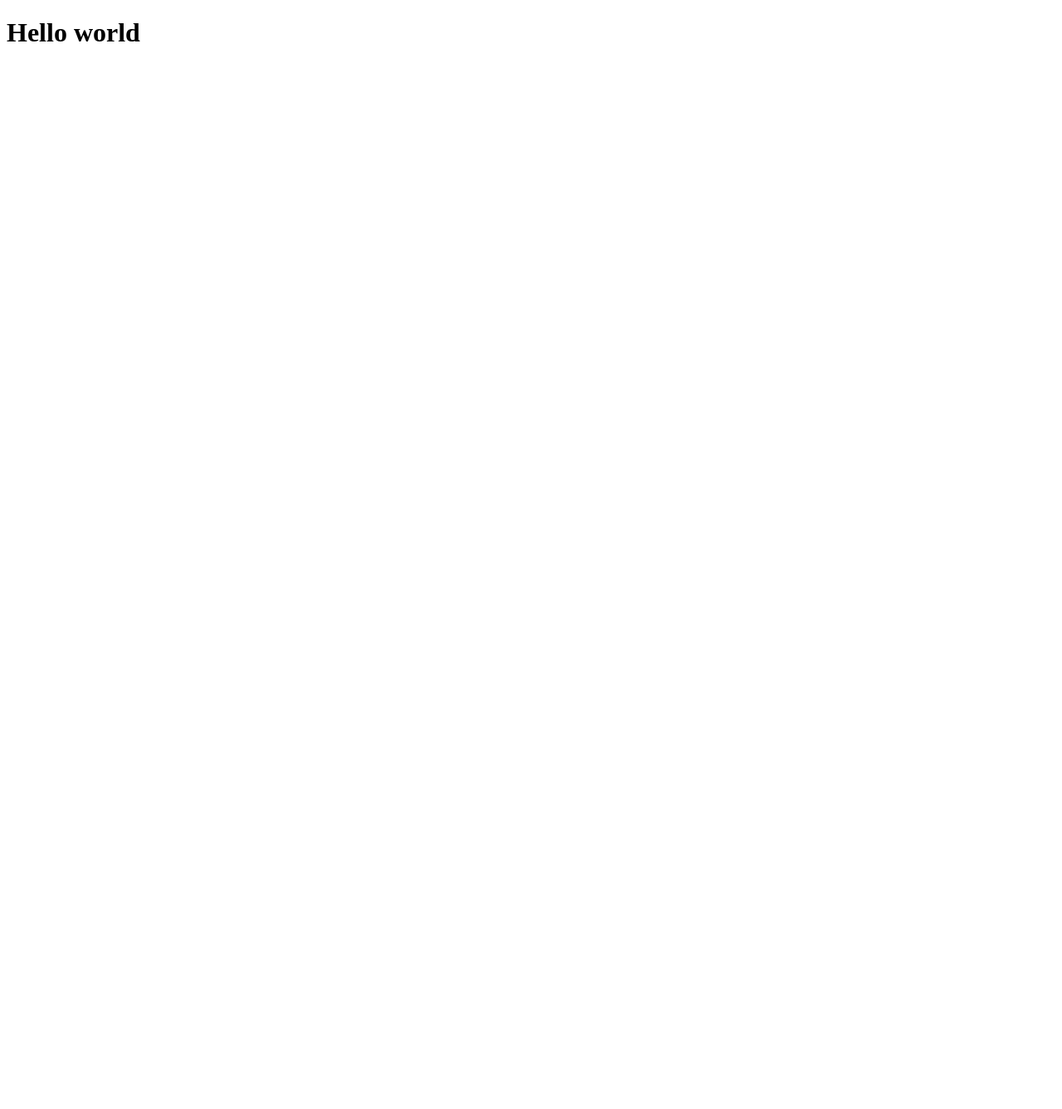
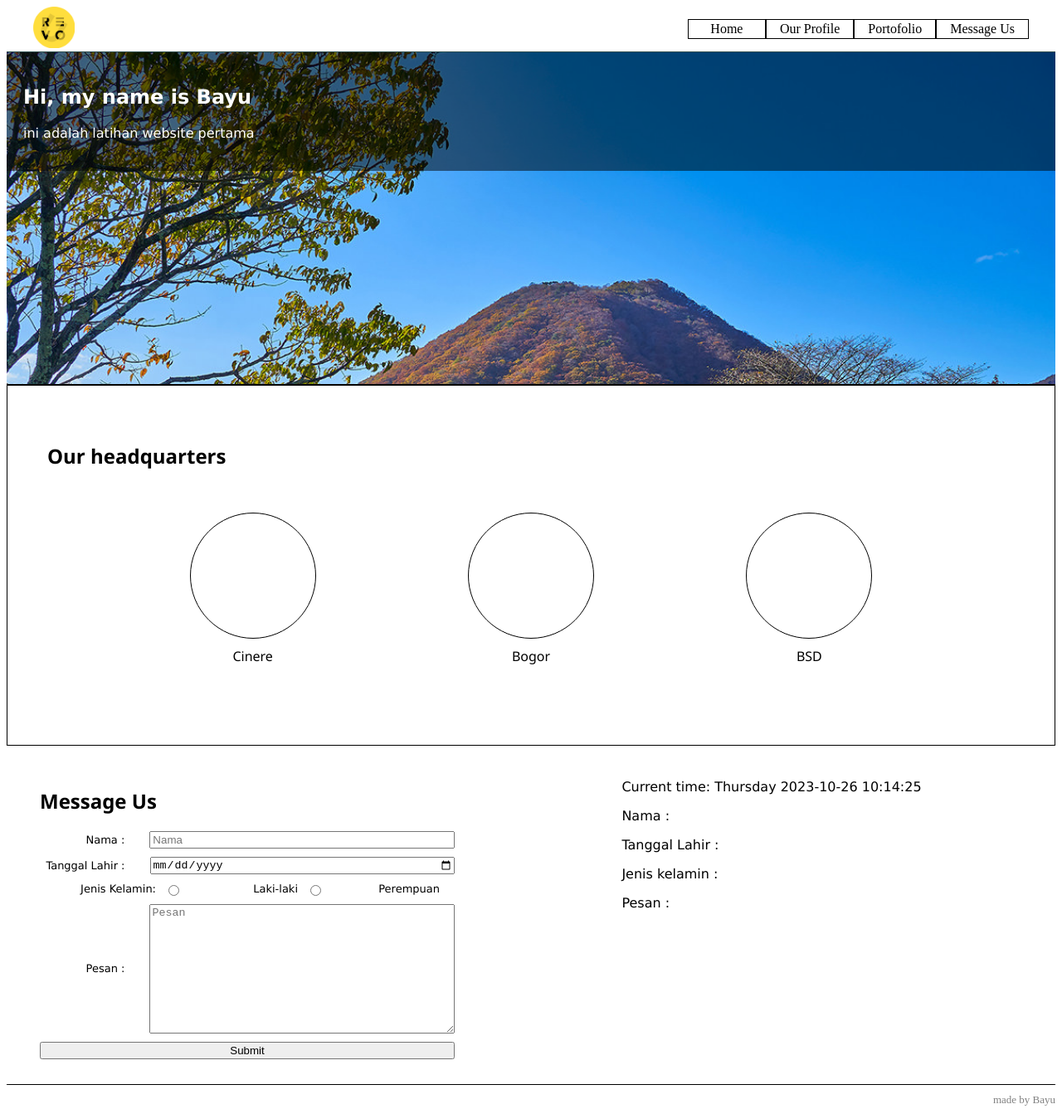
Before and after one commit to revou-fundamental-course/16-oct-23-Bayuaji0, a plain HTML site: page index.html in a window 1280 px wide. Shown: the whole page at 83% size. Before the commit the page ends 800 px from the top, so only its background shows below. Drawn offline with Linux system fonts and the light colour scheme.

Commit message:
final project revou

```diff
--- a/css/style.css
+++ b/css/style.css
@@ -0,0 +1,146 @@
+.header {
+    display: flex;
+    justify-content: space-between;
+    align-items: center;
+    padding: 0em 2em;
+    border-bottom: 1px solid darkslategray;
+}
+
+.nav-logo img {
+    max-height: 50px;
+}
+
+.nav {
+    display: flex;
+}
+
+.nav-item {
+    padding: 2px 1em;
+    border:  0.5px solid black;
+    min-width: 60px;
+    text-align: center;
+    cursor: pointer;
+    text-decoration: none;
+    color: black;
+}
+
+.nav-item:hover {
+    background: lightblue;
+    color: white;
+}
+
+ .greetings {
+    padding-top: 2em;
+    padding-left: 5em;
+    background-color: rgba(0, 0, 0, 0.5);
+    padding: 20px;
+    color: white;
+    font-family: Verdana, Geneva, Tahoma, sans-serif;
+ }
+
+ .banner {
+    border-bottom: 1px solid black;
+    background-image: url('../assets/haruna.jpg');
+    background-repeat: no-repeat;
+    background-size: cover;
+    height: 400px;
+    color: white;
+ }
+
+ .headquarters {
+    padding: 3em;
+    border: 1px solid black;
+    font-family: 'Segoe UI', Tahoma, Geneva, Verdana, sans-serif;
+ }
+
+ .circle {
+    height: 150px;
+    width: 150px;
+    border: 1px solid black;
+    border-radius: 50%;
+ }
+
+ .hq-items {
+    padding: 2em 5em;
+    display: flex;
+    justify-content: space-around;
+    text-align: center;
+ }
+
+ .footer-text {
+    color: gray;
+    font-size: small;
+    text-align: right;
+ }
+
+ .footer {
+   border-top: 1px solid black;
+ }
+
+ .form {
+   display: flex;
+   margin-top: 30px;
+   margin-bottom: 30px;
+}
+
+.form-left {
+   padding: 20px;
+}
+
+.form-right {
+   flex: 0.5;
+   padding: 20px;
+   box-sizing: border-box;
+}
+
+.rightform {
+   font-family: Verdana, Geneva, Tahoma, sans-serif;
+}
+
+p {
+   margin-top: 10px;
+}
+
+form label {
+   width: 140px;
+   display: inline-block;
+   text-align: right;
+   margin-right: 10px;
+}
+
+.form-group {
+   display: flex;
+   align-items: center;
+   margin-bottom: 10px;
+   font-family: Verdana, Geneva, Tahoma, sans-serif;
+   font-size: small;
+}
+
+.input-field {
+   width: 100%;
+   box-sizing: border-box;
+   margin-left: 20px;
+}
+
+.submit {
+   width: 500px;
+}
+
+@media only screen and (max-width: 600px) {
+   .header {
+      flex-direction: column;
+   }
+
+   .nav {
+      width: 100%;
+      flex-direction: column;
+   }
+
+   .nav-logo {
+      margin-bottom: 14px;
+   }
+
+   .hq-items {
+      flex-direction: column;
+   }
+}
--- a/index.html
+++ b/index.html
@@ -7,7 +7,82 @@
     <link rel="stylesheet" href="./css/style.css">
 </head>
 <body>
-    <h1>Hello world</h1>
+    <header class="header">
+        <div class="nav-logo">
+            <img src="./assets/revou-logo.png" alt="revou-logo">
+        </div>
+        <div class="nav">
+            <a class="nav-item">Home</a>
+            <a class="nav-item">Our Profile</a>
+            <a class="nav-item">Portofolio</a>
+            <a href="#message-us" class="nav-item">Message Us</a>
+        </div>
+    </header>
+
+    <section class="banner">
+        <div class="greetings">
+        <h1>Hi, my name is Bayu</h1>
+        <p>ini adalah latihan website pertama</p>
+        </div>
+    </section>
+    <section class="headquarters">
+        <h1>Our headquarters</h1>
+        <div class="hq-items">
+            <div class="hq-item">
+                <div class="circle"></div>
+                <p>Cinere</p>
+            </div>
+            <div class="hq-item">
+                <div class="circle"></div>
+                <p>Bogor</p>
+            </div>
+            <div class="hq-item">
+                <div class="circle"></div>
+                <p>BSD</p>
+            </div>
+        </div>
+    </section>
+
+    <section id="message-us" class="form">
+        <div class="form-left"></div>
+        <form id="left-form">
+            <h2 style="font-family: 'Segoe UI', Tahoma, Geneva, Verdana, sans-serif;">Message Us</h2>
+            <div class="form-group">
+                <label for="name">Nama :</label>
+                <input id="name" name="nama" type="text" placeholder="Nama" class="input-field">
+            </div>
+            <div class="form-group">
+                <label for="dob">Tanggal Lahir :</label>
+                <input type="date" class="input-field">
+            </div>
+            <div class="form-group">
+                <label for="kelamin">Jenis Kelamin:</label>
+                <input id="kelaminL" name="jenis_kelamin" type="radio">
+                <label for="laki">Laki-laki</label>
+                <input id="kelaminW" name="jenis_kelamin" type="radio">
+                <label for="perempuan">Perempuan</label>
+            </div>
+            <div class="form-group">
+                <label for="pesan">Pesan :</label>
+                <textarea name="pesan" placeholder="Pesan" id="pesan1" cols="30" rows="10" class="input-field"></textarea>
+            </div>
+            <button type="submit" class="submit">Submit</button>
+        </form>
+        <div class="form-right"></div>
+        <form class="rightform" id="right-form">
+            <p id="current-time">Current time : </p>
+            <p>Nama : </p>
+            <p>Tanggal Lahir : </p>
+            <p>Jenis kelamin : </p>
+            <p>Pesan : </p>
+        </form>
+    </section>
+
+    <footer class="footer">
+        <center>
+           <p class="footer-text">made by Bayu</p>
+        </center>
+    </footer>
     <script src="./js/script.js"></script>
 </body>
 </html>
--- a/js/script.js
+++ b/js/script.js
@@ -0,0 +1,41 @@
+function tanggalwaktu() {
+    var today = new Date();
+    var date = today.getFullYear()+'-'+(today.getMonth()+1)+'-'+today.getDate();
+    var time = today.getHours() + ":" + today.getMinutes() + ":" + today.getSeconds();
+    var dateTime = date+' '+time;
+
+    const currentDate = new Date();
+
+    const days = ['Sunday', 'Monday', 'Tuesday', 'Wednesday', 'Thursday', 'Friday', 'Saturday'];
+    const currentDay = days[currentDate.getDay()];
+
+    const currentTimeElement = document.getElementById('current-time');
+    currentTimeElement.textContent = `Current time: ${currentDay} ${dateTime}`;
+  }
+
+  tanggalwaktu();
+
+  setInterval(tanggalwaktu, 1000);
+
+
+  document.getElementById('left-form').addEventListener('submit', function (event) {
+    event.preventDefault();
+
+    const nama = document.getElementById('name').value;
+    const tanggalLahir = document.querySelector('input[type="date"]').value;
+    const jenisKelamin = document.querySelector('input[name="jenis_kelamin"]:checked');
+    const pesan = document.getElementById('pesan1').value;
+
+    if (!nama || !tanggalLahir || !jenisKelamin || !pesan) {
+        alert('All fields are required!');
+        return;
+    }
+
+    document.getElementById('right-form').innerHTML = `
+        <p id="current-time">Current time : </p>
+        <p>Nama: ${nama}</p>
+        <p>Tanggal Lahir: ${tanggalLahir}</p>
+        <p>Jenis kelamin: ${jenisKelamin.nextElementSibling.textContent}
+        <p>Pesan: ${pesan}</p>
+    `;
+});
```
Also changed, not shown: assets/190e.jpeg (added), assets/haruna.jpg (added), assets/mcdburger.jpeg (added), assets/revou-logo.png (added).
